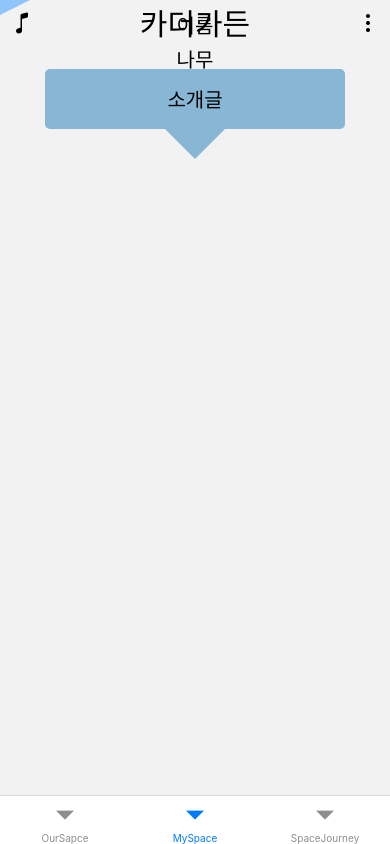
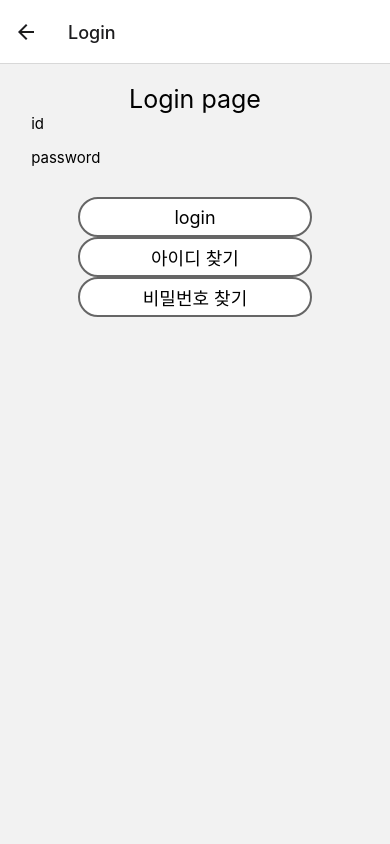
Before and after one commit to jiwon79/Muspace-App, a React Native app: screen /Login in a window 390 px wide. Built offline with nearby package versions, Linux system fonts and the light colour scheme; what react-native, react-native-expo-viewport-units would draw is missing.

Commit message:
feat: Add FindId, FindPw page

```diff
--- a/Navigations/LandingNav.js
+++ b/Navigations/LandingNav.js
@@ -6,6 +6,8 @@
 import LandingScreen from './../Screens/auth/Landing';
 import RegisterScreen from './../Screens/auth/Register';
 import LoginScreen from './../Screens/auth/Login';
+import FindIdScreen from '../Screens/auth/FindId';
+import FindPwScreen from '../Screens/auth/FindPw';
 
 const Stack = createStackNavigator();
 
@@ -27,6 +29,16 @@
           name="Login"
           component={LoginScreen}
         />
+        <Stack.Screen
+          name="FindId"
+          component={FindIdScreen}
+          options={{ title: '아이디 찾기' }}
+        />
+        <Stack.Screen
+          name="FindPw"
+          component={FindPwScreen}
+          options={{ title: '비밀번호 찾기' }}
+        />
       </Stack.Navigator>
     </NavigationContainer>
   )
--- /dev/null
+++ b/Screens/auth/FindId.js
@@ -0,0 +1,10 @@
+import React from 'react'
+import { View, Text } from 'react-native'
+
+export default function FindID() {
+  return (
+    <View>
+      <Text>Find id page</Text>
+    </View>
+  )
+}
--- /dev/null
+++ b/Screens/auth/FindPw.js
@@ -0,0 +1,10 @@
+import React from 'react'
+import { View, Text } from 'react-native'
+
+export default function FindPw() {
+  return (
+    <View>
+      <Text>Find password page</Text>
+    </View>
+  )
+}
--- a/Screens/auth/Login.js
+++ b/Screens/auth/Login.js
@@ -66,6 +66,16 @@
         text="login"
         onPress = {() => loginAction()}
       />
+
+      <ButtonModule
+        text="아이디 찾기"
+        onPress={() => navigation.navigate("FindId")}
+      />
+
+      <ButtonModule
+        text="비밀번호 찾기"
+        onPress={() => navigation.navigate("FindPw")}
+      />
     </View>
   )
 }
--- a/modules/login.js
+++ b/modules/login.js
@@ -5,7 +5,7 @@
 export const logout = () => ({ type: LOGOUT });
 
 const initialState = {
-  logged: true
+  logged: false
 }
 
 export default function todos(state = initialState, action) {
```
